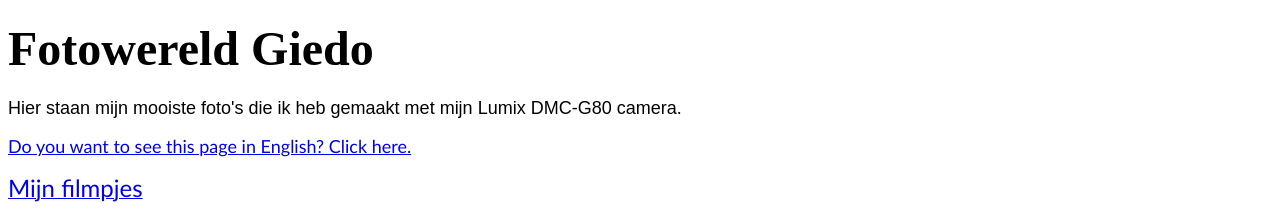
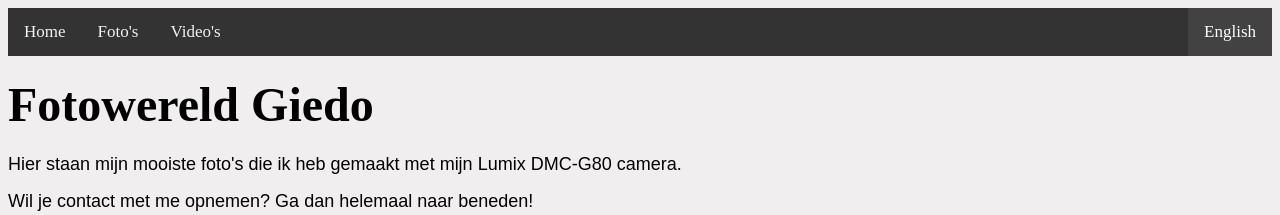
Before and after one commit to fotowereldgiedo-online/fotowereldgiedo, a plain HTML site: page index.html in a window 1280 px wide. Shown: the top 215 px of the page. Drawn offline with Linux system fonts and the light colour scheme.

Commit message:
Added a nice line add the beginning!

```diff
--- a/index.html
+++ b/index.html
@@ -6,16 +6,60 @@
 
 <title>Fotowereld Giedo</title>
 
-<body>
+<body style="background-color:rgba(214, 208, 208, 0.356)">
+
+<div class="topnav">
+	<a class="active" href="index.html">Home</a>
+	<a href="index.html">Foto's</a>
+	<a href="indexvideo.html">Video's</a>
+	<a class="language" href="indexenglish.html">English</a>
+  </div>
+
+  <style> /*Navigation Bar
+	  /* Add a black background color to the top navigation */
+		.topnav {
+		  background-color: #333;
+		  overflow: hidden;
+		}
+
+		/* Style the links inside the navigation bar */
+		.topnav a {
+		  float: left;
+		  color: #f2f2f2;
+		  text-align: center;
+		  padding: 14px 16px;
+		  text-decoration: none;
+		  font-size: 17px;
+		}
+
+		/* Change the color of links on hover */
+		.topnav a:hover {
+		  background-color: rgb(0, 211, 95);
+		  color: rgb(255, 255, 255);
+		}
+
+		/* Add a color to the active/current link */
+		.topnav a.current {
+		  background-color: #424242;
+		  color: rgb(255, 255, 255);
+		}
+
+		.topnav a.language {
+			float: right;
+			background-color: #424242;
+			color:rgb(255, 255, 255);
+		}
+
+		.topnav a.language:hover {
+			background-color: rgb(0, 211, 95);
+			color: rgb(255, 255, 255);
+		}
+  </style>
 
 <h1><font size="+10">Fotowereld Giedo</font></h1>
 
 <p style="font-family: Arial"><font size="+1">Hier staan mijn mooiste foto's die ik heb gemaakt met mijn Lumix DMC-G80 camera. </font></p>
 
-<p style="font-family: Verdana"><a href='indexenglish.html' ><p style="font-family: Calibri"><font size="+1">Do you want to see this page in English? Click here.</font></a></p>
-
-
-<p style="font-family: Verdana"><a href='indexvideo.html' ><p style="font-family: Calibri"><font size="+2">Mijn filmpjes</font></a></p>
 <p style="font-family: Arial"><font size="+1">Wil je contact met me opnemen? Ga dan helemaal naar beneden! </font></p>
 
 	<div class="container">
```
Also changed, not shown: indexenglish.html (+48 -4 lines), indexvideo.html (+48 -5 lines), indexvideoenglish.html (+50 -6 lines).
